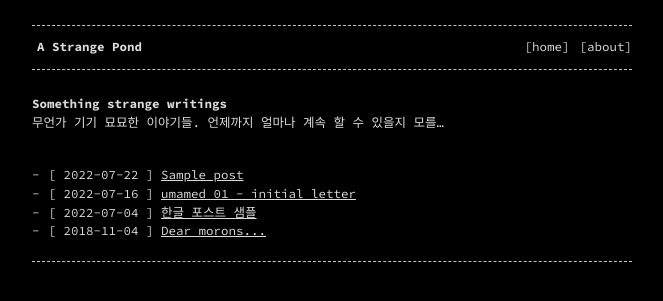
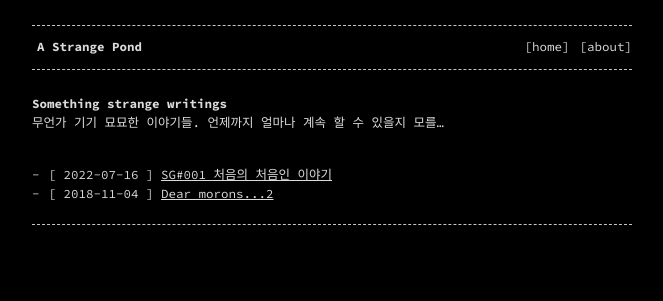
Before and after one commit to i0d/i0d.github.io, a Jekyll site: the page built from index.md, in a window 1280 px wide. Shown: the top 301 px of the page, without its empty margins (308-971 px from the left). Built offline with Jekyll 4.4.1, drawn with Linux system fonts in a browser that asks for light colours.

Commit message:
test post

```diff
--- a/_posts/2018-11-04-dear-morons.markdown
+++ b/_posts/2018-11-04-dear-morons.markdown
@@ -1,6 +1,6 @@
 ---
 layout: post
-title:  "Dear morons..."
+title:  "Dear morons...2"
 date:   2018-11-04 12:32:45 +0100
 categories:
 ---
--- a/_posts/2022-07-04-sample.markdown
+++ b/_posts/2022-07-04-sg-ep001.markdown
@@ -1,7 +1,7 @@
 ---
 layout: post
-title:  "한글 포스트 샘플"
-date:   2022-07-04 12:32:45 +0100
+title:  "SG#001 처음의 처음인 이야기"
+date:   2022-07-16 12:32:45 +0100
 categories:
 ---
 
--- a/_posts/2022-07-16-sg-ep-001.markdown
+++ /dev/null
@@ -1,9 +0,0 @@
----
-layout: post
-title:  "umamed 01 - initial letter"
-date:   2022-07-16 22:32:45 +0100
-categories:
----
-
-# 첫 이야기
- 처음의 처음인 첫 이야기
--- a/_posts/2022-07-22-sample-text.markdown
+++ /dev/null
@@ -1,8 +0,0 @@
----
-layout: post
-title:  "Sample post"
-date:   2022-07-22 12:32:45 +0100
-categories:
----
-
-# Dear morons...
```
